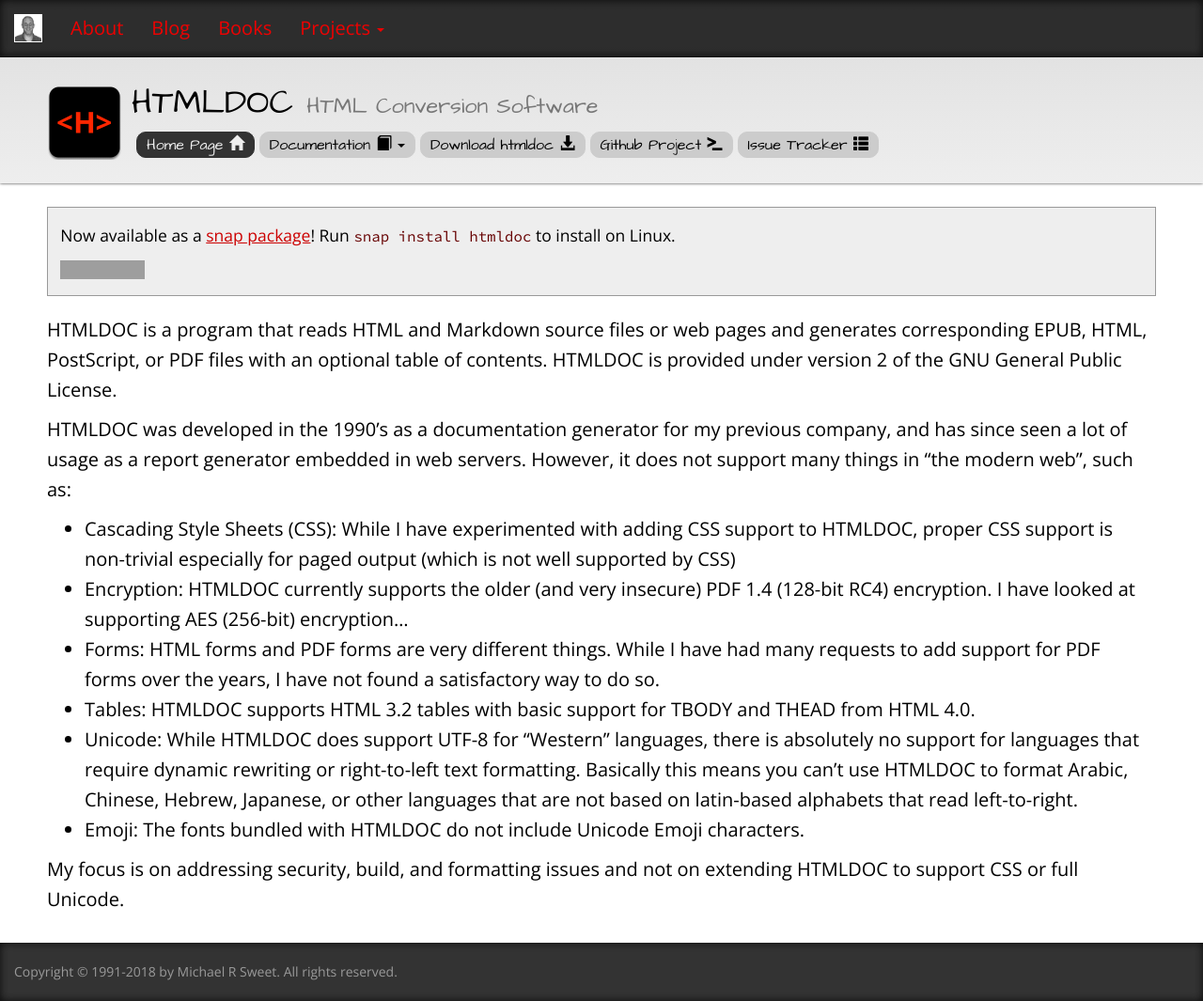
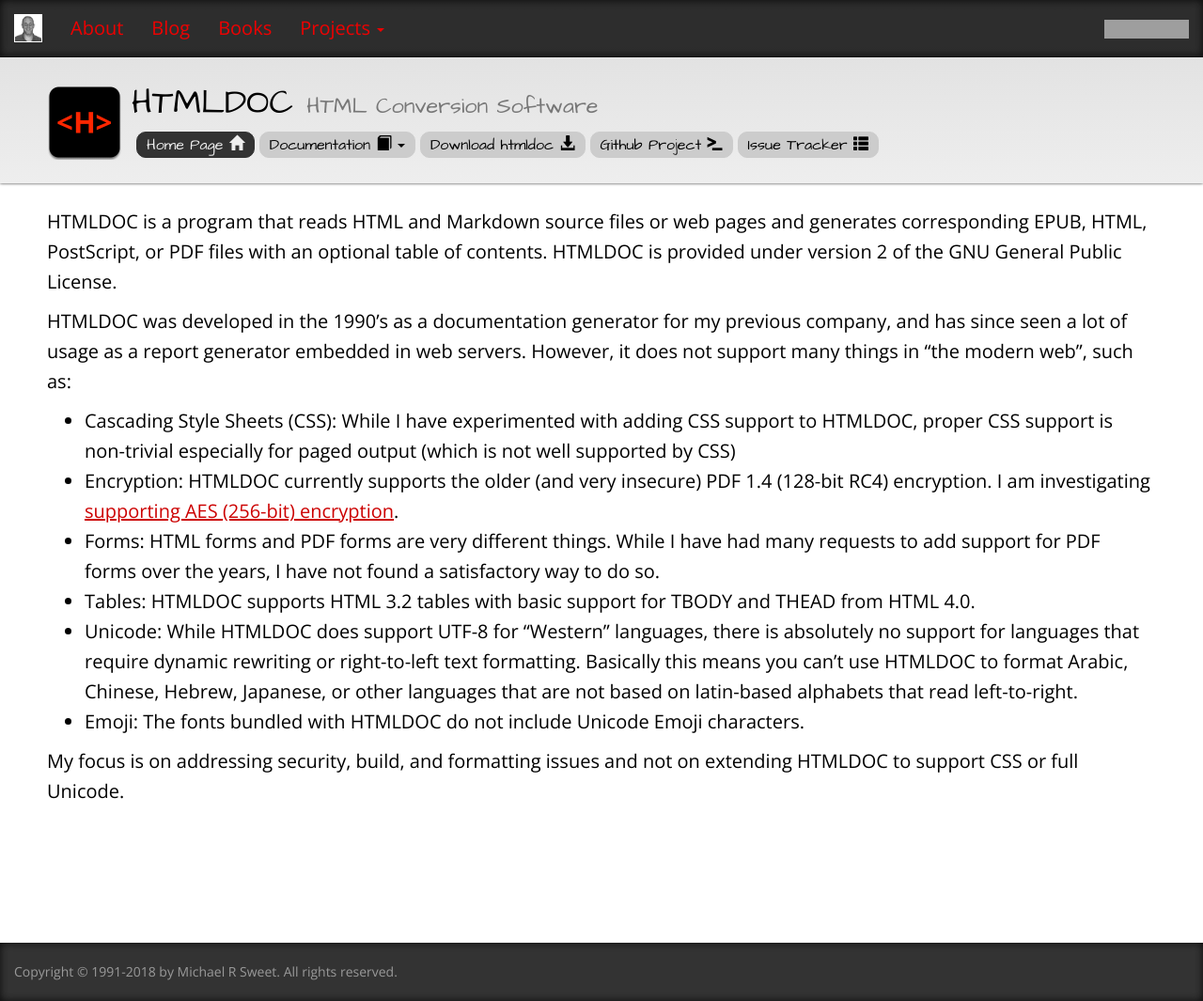
Before and after one commit to michaelrsweet/michaelrsweet.github.com, a Jekyll site: the page built from htmldoc/index.md, in a window 1280 px wide and 1065 px high. Shown: the whole window at 94% size. Built offline with Jekyll 4.4.1, drawn with Linux system fonts in a browser that asks for light colours; grey boxes are pictures that could not be loaded.

Commit message:
Update project header to put snapcraft status in navbar.
Add reference to AES bug.

```diff
--- a/_layouts/project.html
+++ b/_layouts/project.html
@@ -41,6 +41,7 @@
 	      <li><a href="/zipc"><img src="/zipc/zipc-160.png" width="16" height="16"> zipc</a></li>
 	    </ul></li>
 	  </ul>
+	  {% if page.snap %}<div class="navbar-status"><a href="https://build.snapcraft.io/user/michaelrsweet/{{page.snap}}"><img src="https://build.snapcraft.io/badge/michaelrsweet/{{page.snap}}.svg" alt="Snapcraft Build Status"></a></div>{% endif %}
 	</div>
       </div>
     </nav>
--- a/css/michaelrsweet.css
+++ b/css/michaelrsweet.css
@@ -170,6 +170,11 @@
 
 a.navbar-brand img:hover {
   border: thin solid #b8c3ff;
+}
+
+.navbar-status {
+  float: right;
+  margin-top: 8px;
 }
 
 nav .container-fluid {
@@ -579,6 +584,10 @@
   .container-fluid {
     padding: 25px 20px;
   }
+  .navbar-status {
+    float: none;
+    margin-top: inherit;
+  }
   h1 small, h2 small {
     display: inline-block;
   }
--- a/htmldoc/htmldoc.html
+++ b/htmldoc/htmldoc.html
@@ -9,12 +9,13 @@
 epub_doc: htmldoc.epub
 html_doc: htmldoc.html
 pdf_doc: htmldoc.pdf
+snap: htmldoc
 layout: project
 ---
 
 <CENTER><A HREF="#CONTENTS"><H1>HTMLDOC 1.9.2 Users Manual</H1></A><BR>
 Michael R Sweet<BR>
-Copyright � 1997-2018, All Rights Reserved.<BR>
+Copyright © 1997-2018, All Rights Reserved.<BR>
 </CENTER>
 <HR NOSHADE>
 <h1 ALIGN="CENTER"><a NAME="CONTENTS">Table of Contents</a></h1>
--- a/htmldoc/index.md
+++ b/htmldoc/index.md
@@ -9,12 +9,9 @@
 epub_doc: htmldoc.epub
 html_doc: htmldoc.html
 pdf_doc: htmldoc.pdf
+snap: htmldoc
 layout: project
 ---
-
-
-> Now available as a [snap package](https://snapcraft.io/htmldoc)! Run `snap install htmldoc` to install on Linux.<br>
-> [![Snap Status](https://build.snapcraft.io/badge/michaelrsweet/htmldoc.svg)](https://build.snapcraft.io/user/michaelrsweet/htmldoc)
 
 HTMLDOC is a program that reads HTML and Markdown source files or web pages and
 generates corresponding EPUB, HTML, PostScript, or PDF files with an optional
@@ -29,8 +26,8 @@
   support to HTMLDOC, proper CSS support is non-trivial especially for paged
   output (which is not well supported by CSS)
 - Encryption: HTMLDOC currently supports the older (and very insecure) PDF 1.4
-  (128-bit RC4) encryption.  I have looked at supporting AES (256-bit)
-  encryption...
+  (128-bit RC4) encryption.  I am investigating [supporting AES (256-bit)
+  encryption](https://github.com/michaelrsweet/htmldoc/issues/325).
 - Forms: HTML forms and PDF forms are very different things.  While I have had
   many requests to add support for PDF forms over the years, I have not found a
   satisfactory way to do so.
```
